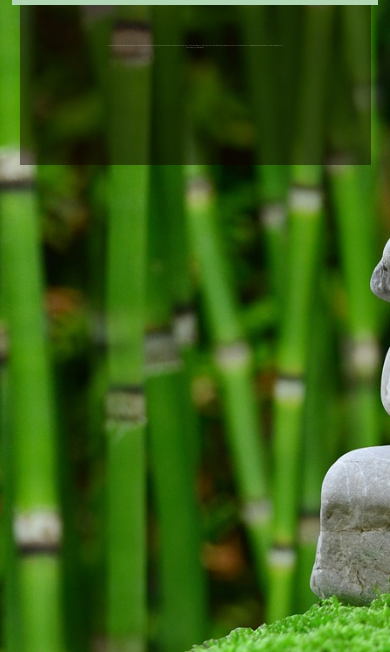
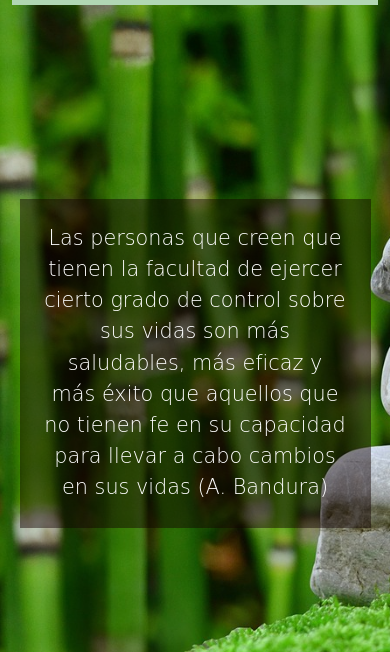
Before and after one commit to sebabraci/Proyecto-Sebastian-Bracigliano, a website: page pages/contacto.html in a window 390 px wide. Shown: the part 105-757 px from the top of the page. Drawn offline with Linux system fonts and the light colour scheme; a web font is replaced by a local one.

Commit message:
se modifican estilos de css

```diff
--- a/css/style.css
+++ b/css/style.css
@@ -61,25 +61,27 @@ li a:active{
 
 .contenedor__parrafo__header{
     position: absolute;
-    width: 20rem;
-    height: 10rem;
+    width: 50vw;
+    height: auto;
     background-color: rgba(17, 2, 2, 0.47);
     text-align: center;
-    padding-top: 2rem;
+    top:40%;
+    left: 28%;
+    padding-top: 1rem;
     padding-left: 5rem;
     padding-right: 5rem;
 
 }
 
-@media (min-width: 992px){
+@media (max-width: 992px){
     .contenedor__parrafo__header{
-    width: 90vw;
-    left: 20%;
+    width: 100vw;
+    left: 10%;
     top: 40%;
     }
 }
 
-@media (min-width: 768px){
+@media (max-width: 768px){
     .contenedor__parrafo__header{
     width: 90vw;
     left: 5%;
@@ -91,6 +93,8 @@ li a:active{
     .contenedor__parrafo__header{
     width: 90vw;
     left: 5%;
+    padding-left: 1rem;
+    padding-right: 1rem;
     }
 }
 
@@ -103,7 +107,6 @@ li a:active{
 
 @media (max-width: 992px) {
     .parrafo__header{
-        font-size: 2rem;
         font-weight: 400;
         padding: 0.5rem;
     }
@@ -111,9 +114,8 @@ li a:active{
 
 @media (max-width: 576px) {
     .parrafo__header{
-        font-size: 0.1rem;
+        font-size: 1.3rem;
         font-weight: 200;
-        padding: 0.5rem;
     }
 }
 
@@ -262,13 +264,13 @@ form textarea{
 }
 
 .ubicacion{
- width: 50vw;
- margin-top: 3rem;
- margin-bottom: 3rem;
+    width: 50vw;
+    margin-top: 3rem;
+    margin-bottom: 3rem;
 }
 
 
-.ubicacion h4{
+.ubicacion h3{
     font-size: 18px;
 }
 
```
